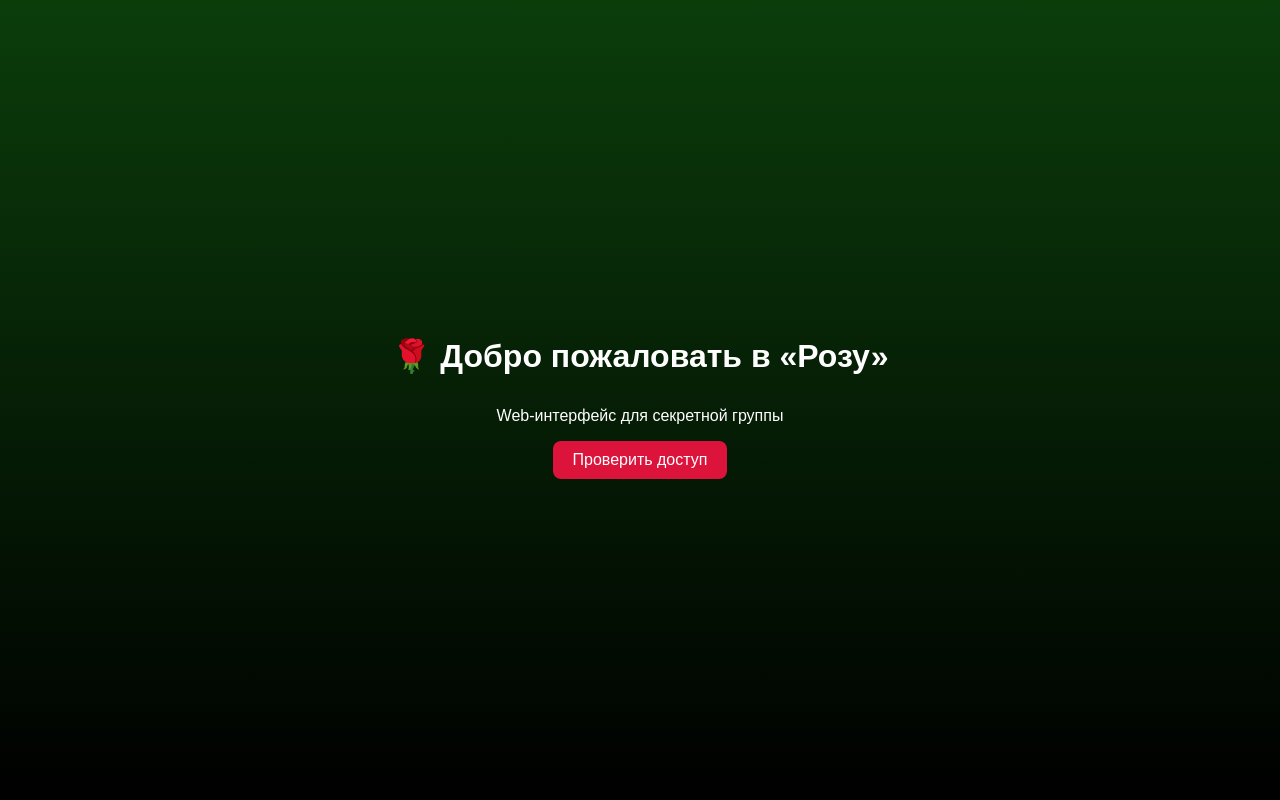
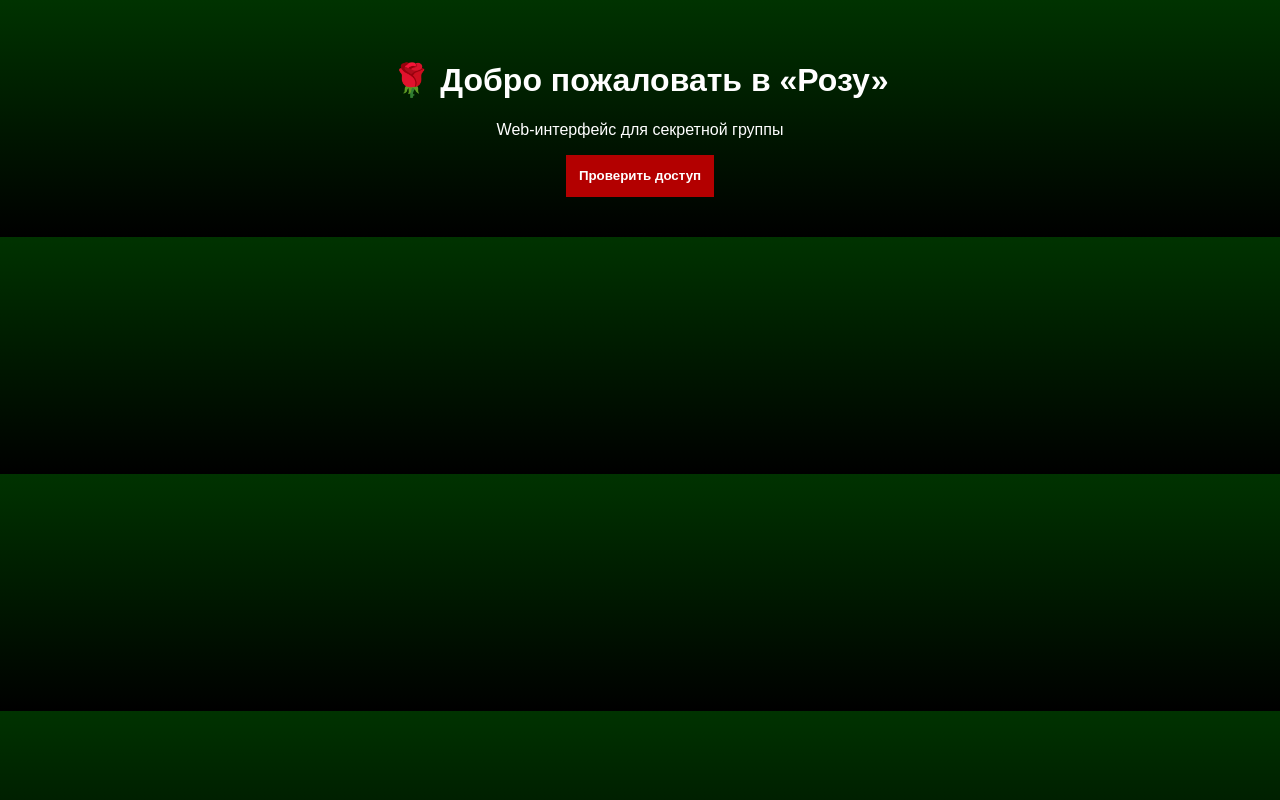
Before and after one commit to ROZADEPLOY/ROZANEWS, a Flask app: page / in a window 1280 px wide. Run offline with Flask 3, Linux system fonts and the light colour scheme.

Commit message:
Add files via upload

```diff
--- a/templates/index.html
+++ b/templates/index.html
@@ -2,52 +2,15 @@
 <html>
 <head>
     <meta charset="UTF-8">
-    <title>Роза — ЦОИ</title>
-    <style>
-        body {
-            margin: 0;
-            font-family: Arial;
-            background: linear-gradient(to bottom, #0b3d0b, #000);
-            color: white;
-            display: flex;
-            flex-direction: column;
-            align-items: center;
-            justify-content: center;
-            height: 100vh;
-        }
-        h1 { font-size: 2em; margin: 0.5em 0; }
-        button {
-            padding: 10px 20px;
-            background: crimson;
-            border: none;
-            border-radius: 8px;
-            color: white;
-            font-size: 1em;
-            cursor: pointer;
-        }
-    </style>
+    <title>Роза</title>
+    <link rel="stylesheet" href="/static/css/style.css">
 </head>
 <body>
-    <h1>🌹 Добро пожаловать в «Розу»</h1>
-    <p>Web-интерфейс для секретной группы</p>
-    <button onclick="checkAccess()">Проверить доступ</button>
-    <script>
-        function checkAccess() {
-            Telegram.WebApp.ready();
-            fetch('/api/check_user', {
-                method: 'POST',
-                headers: { 'Content-Type': 'application/json' },
-                body: JSON.stringify({ id: Telegram.WebApp.initDataUnsafe.user.id })
-            })
-            .then(res => res.json())
-            .then(data => {
-                if (data.ok) {
-                    window.location.href = '/dashboard';
-                } else {
-                    alert('❌ У вас нет административных прав');
-                }
-            });
-        }
-    </script>
+    <div id="app">
+        <h1>🌹 Добро пожаловать в «Розу»</h1>
+        <p>Web-интерфейс для секретной группы</p>
+        <button onclick="checkAccess()">Проверить доступ</button>
+    </div>
+    <script src="/static/js/main.js"></script>
 </body>
 </html>
```
